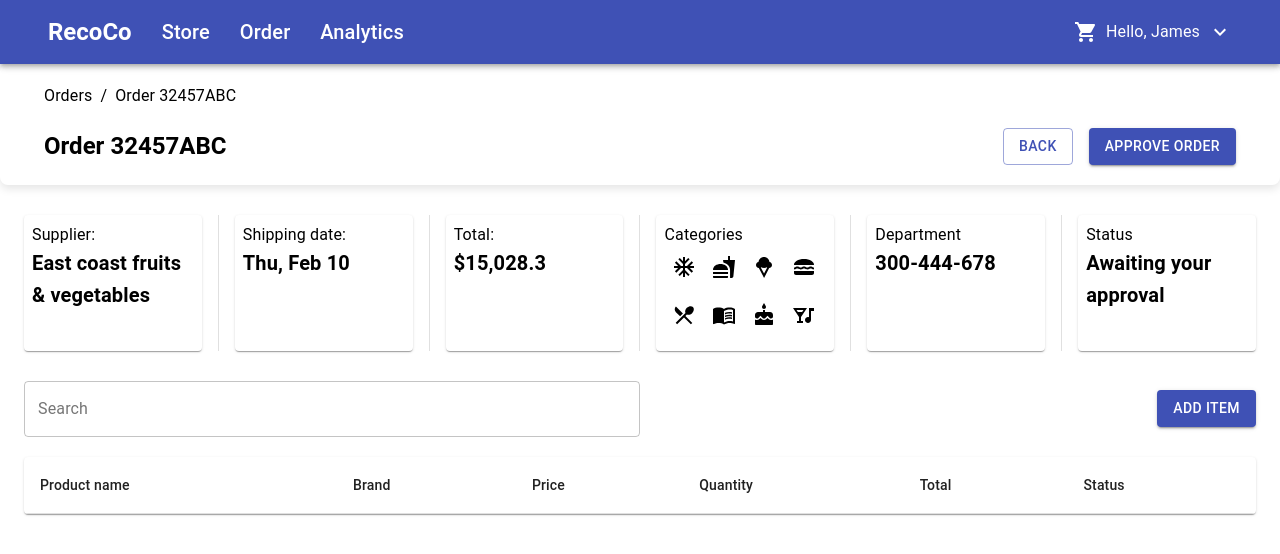
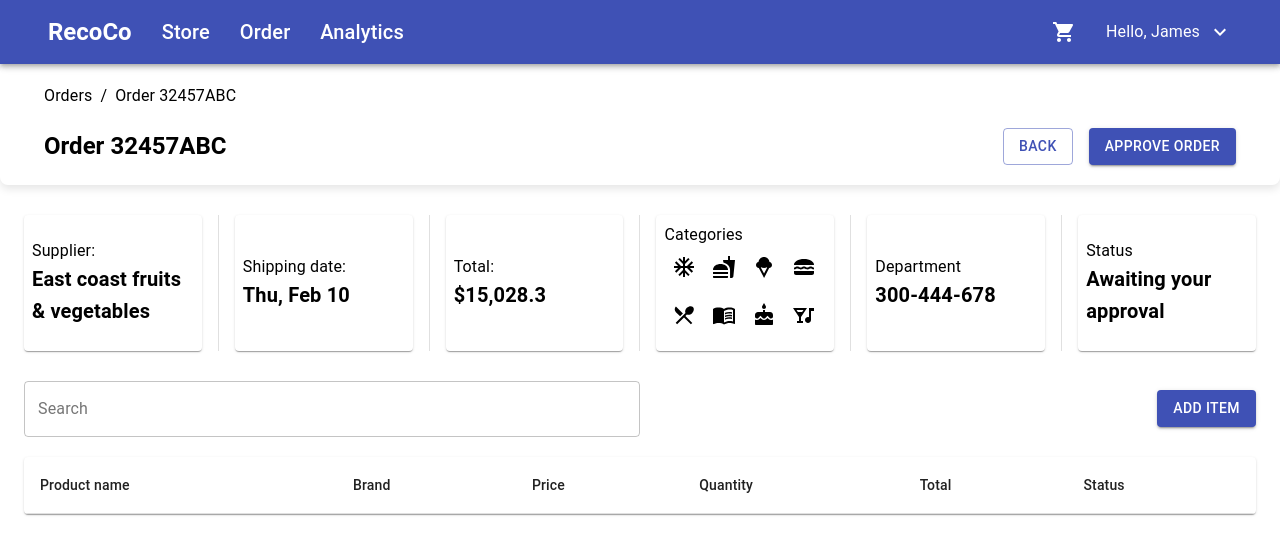
Before and after one commit to glitchvishal/Reeco, a React (Create React App) app: page / in a window 1280 px wide. Shown: the top 554 px of the page. Built offline with nearby package versions, Linux system fonts and the light colour scheme.

Commit message:
updated status

```diff
--- a/src/component/Header.js
+++ b/src/component/Header.js
@@ -17,9 +17,6 @@ const Header = () => {
     <AppBar position="static">
       <Container>
         <Toolbar>
-          {/* <IconButton edge="start" color="inherit" aria-label="menu">
-            <MenuIcon />
-          </IconButton> */}
           <Stack direction="row" style={{ flexGrow: "1" }}>
             <Typography variant="h5" style={{ marginRight: "30px" }}>
               <b>RecoCo</b>
@@ -34,7 +31,7 @@ const Header = () => {
               Analytics
             </Typography>
           </Stack>
-          <LocalGroceryStoreIcon style={{ marginRight: "8px" }} />
+          <LocalGroceryStoreIcon style={{ marginRight: "30px" }} />
           <Typography
             color="inherit"
             style={{ display: "flex", alignItems: "center" }}
--- a/src/component/OrderPage.js
+++ b/src/component/OrderPage.js
@@ -67,6 +67,9 @@ const OrderPage = () => {
     ...theme.typography.body1,
     padding: theme.spacing(1),
     // textAlign: "center",
+    display: "flex",
+    flexDirection: "column",
+    justifyContent: "center",
     width: "180px",
     color: "black",
   }));
```
